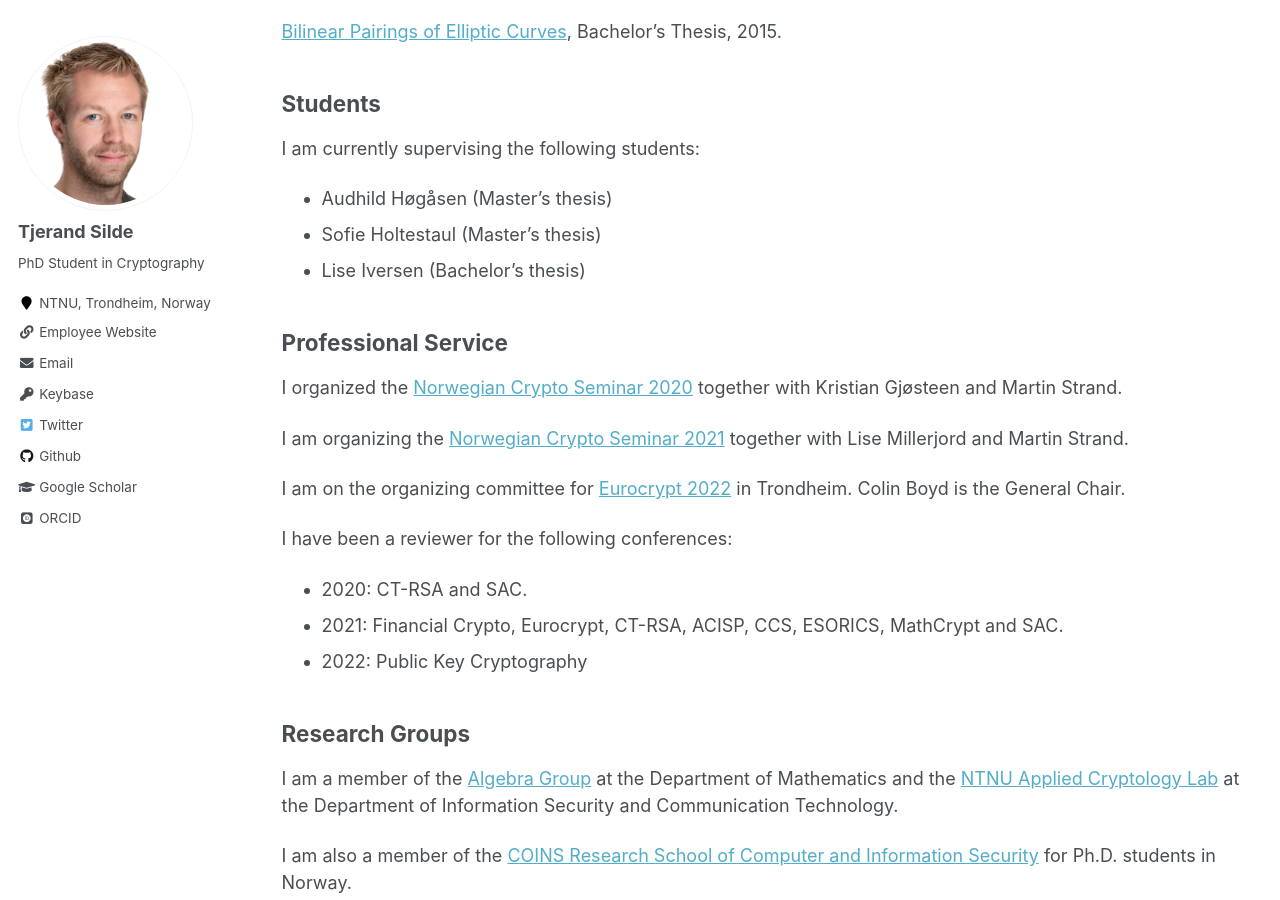
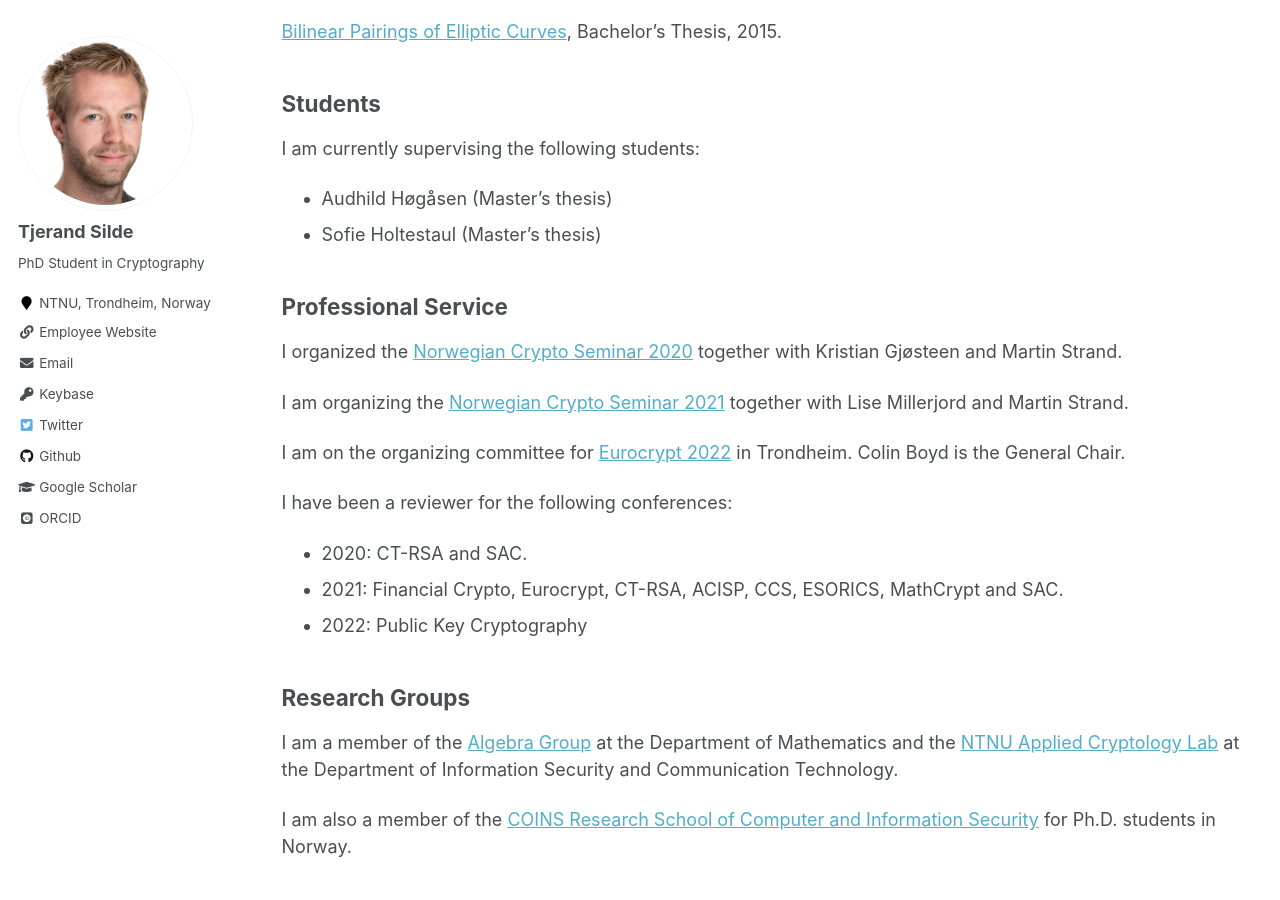
Before and after one commit to tjesi/tjesi.github.io, a Jekyll site: the page built from _pages/academic.md, in a window 1280 px wide and 900 px high, scrolled down 967 px. Built offline with Jekyll 4.4.1, drawn with Linux system fonts in a browser that asks for light colours; some web fonts are replaced.

Commit message:
Update academic.md

```diff
--- a/_pages/academic.md
+++ b/_pages/academic.md
@@ -43,7 +43,6 @@ Joint work with Anushua Hossain and Kristina Nelson. ([Presentation](https://tje
 I am currently supervising the following students:
 - Audhild Høgåsen (Master's thesis)
 - Sofie Holtestaul (Master's thesis)
-- Lise Iversen (Bachelor's thesis)
 
 ## Professional Service
 I organized the [Norwegian Crypto Seminar 2020](https://wiki.math.ntnu.no/nks/nks20) together with Kristian Gjøsteen and Martin Strand.
```
